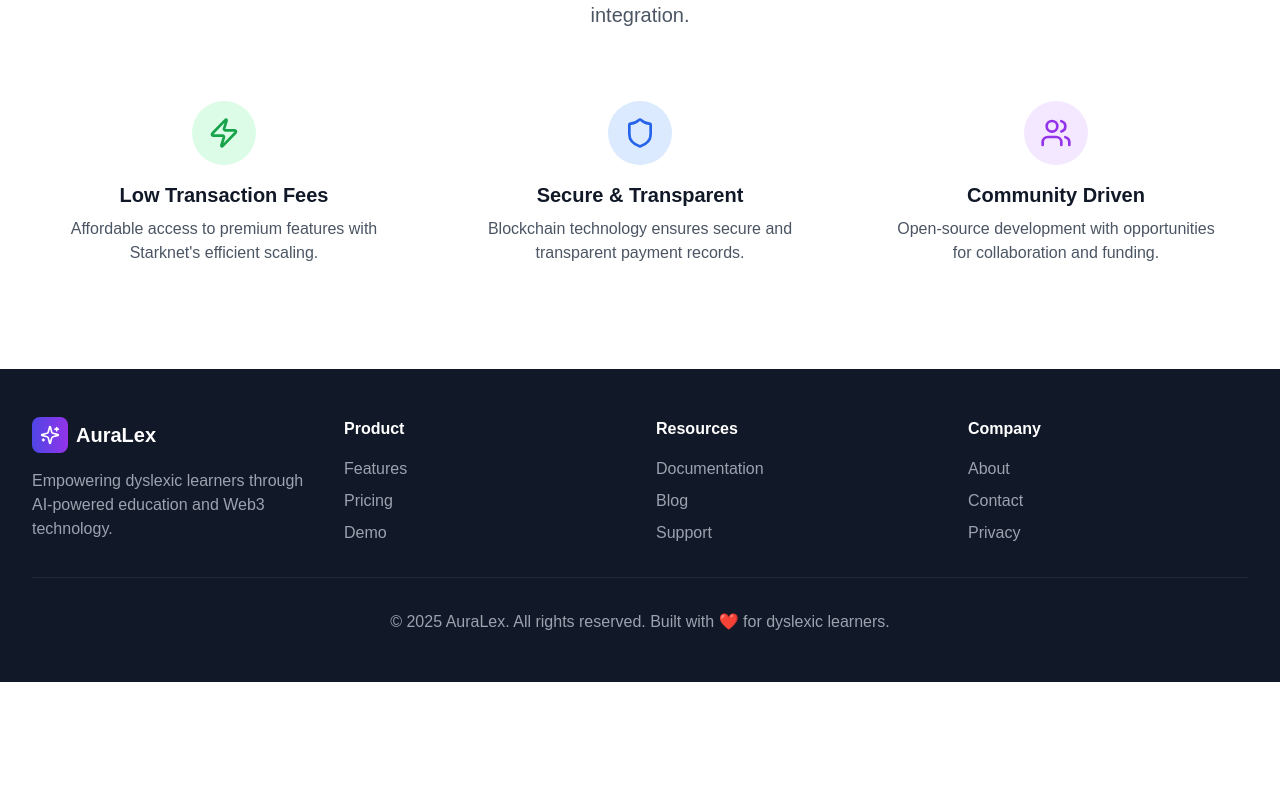
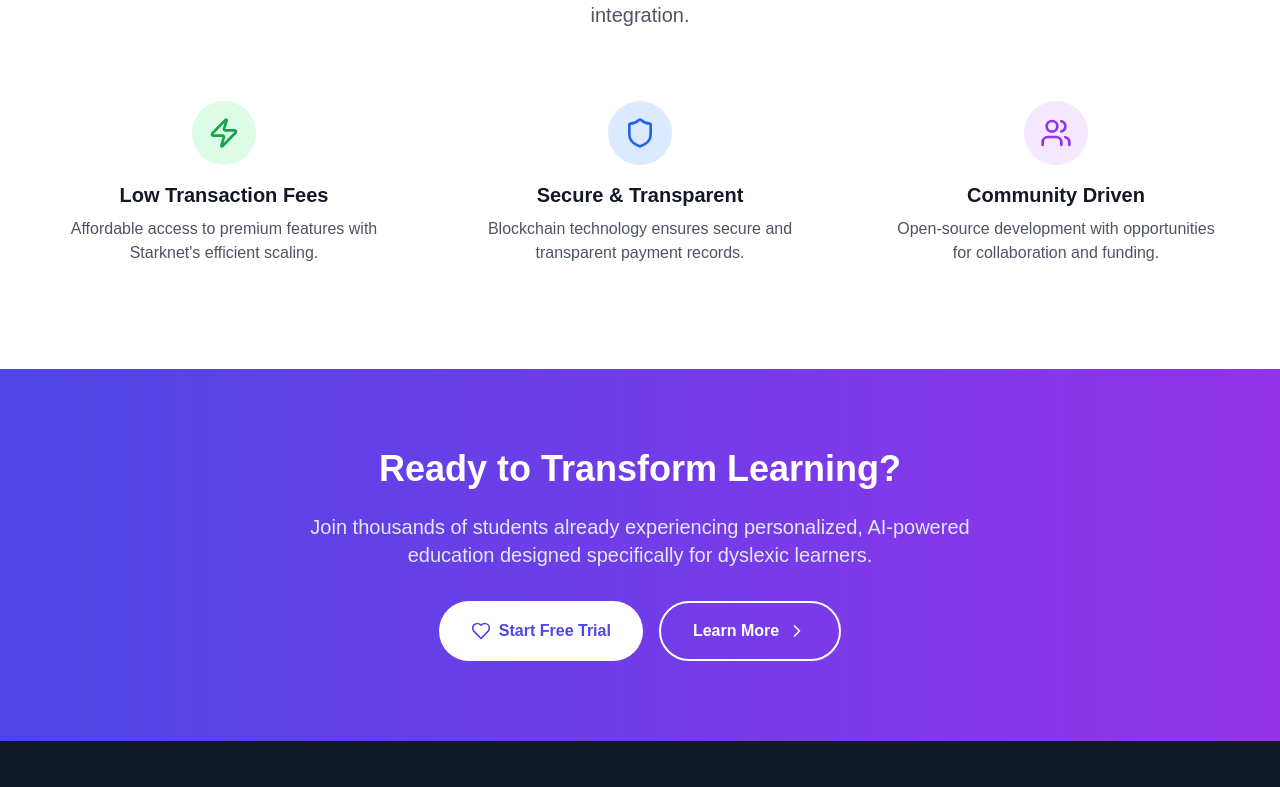
Before and after one commit to StarkAura/AuraLex-Frontend, a Next.js app in the folder auralex-frontend/: page / in a window 1280 px wide. Shown: the part 2003-2790 px from the top of the page. Before the commit the page ends 2685 px from the top, so only its background shows below. Built offline with nearby package versions, Linux system fonts and the light colour scheme.

Commit message:
Build Final CTA Section with Dual Button Layout

```diff
--- a/auralex-frontend/src/app/page.tsx
+++ b/auralex-frontend/src/app/page.tsx
@@ -4,6 +4,8 @@
 import FeaturesSection from "@/components/sections/FeaturesSection";
 import BenefitsSection from "@/components/sections/BenefitsSection";
 import { Web3Section } from "@/components/sections";
+import CTASection from "@/components/sections/CTASection";
+
 
 const HomePage = () => {
   return (
@@ -12,6 +14,7 @@
       <FeaturesSection />
       <BenefitsSection />
       <Web3Section />
+      <CTASection />
     </main>
   );
 };
--- a/auralex-frontend/src/components/sections/CTASection.tsx
+++ b/auralex-frontend/src/components/sections/CTASection.tsx
@@ -1,10 +1,28 @@
 import React from 'react'
+import { Heart, ChevronRight } from 'lucide-react'
 
 const CTASection = () => {
   return (
-    <div>
-
-    </div>
+    <section className="py-20 bg-gradient-to-r from-indigo-600 to-purple-600">
+        <div className="max-w-4xl mx-auto px-4 sm:px-6 lg:px-8 text-center">
+          <h2 className="text-4xl font-bold text-white mb-6">
+            Ready to Transform Learning?
+          </h2>
+          <p className="text-xl text-indigo-100 mb-8 max-w-2xl mx-auto">
+            Join thousands of students already experiencing personalized, AI-powered education designed specifically for dyslexic learners.
+          </p>
+          <div className="flex flex-col sm:flex-row gap-4 justify-center">
+            <button className="bg-white text-indigo-600 px-8 py-4 rounded-full font-semibold hover:shadow-xl transform hover:scale-105 transition-all duration-200 flex items-center justify-center">
+              <Heart className="h-5 w-5 mr-2" />
+              Start Free Trial
+            </button>
+            <button className="border-2 border-white text-white px-8 py-4 rounded-full font-semibold hover:bg-white hover:text-indigo-600 transition-all duration-200 flex items-center justify-center">
+              Learn More
+              <ChevronRight className="h-5 w-5 ml-2" />
+            </button>
+          </div>
+        </div>
+      </section>
   )
 }
 
```
